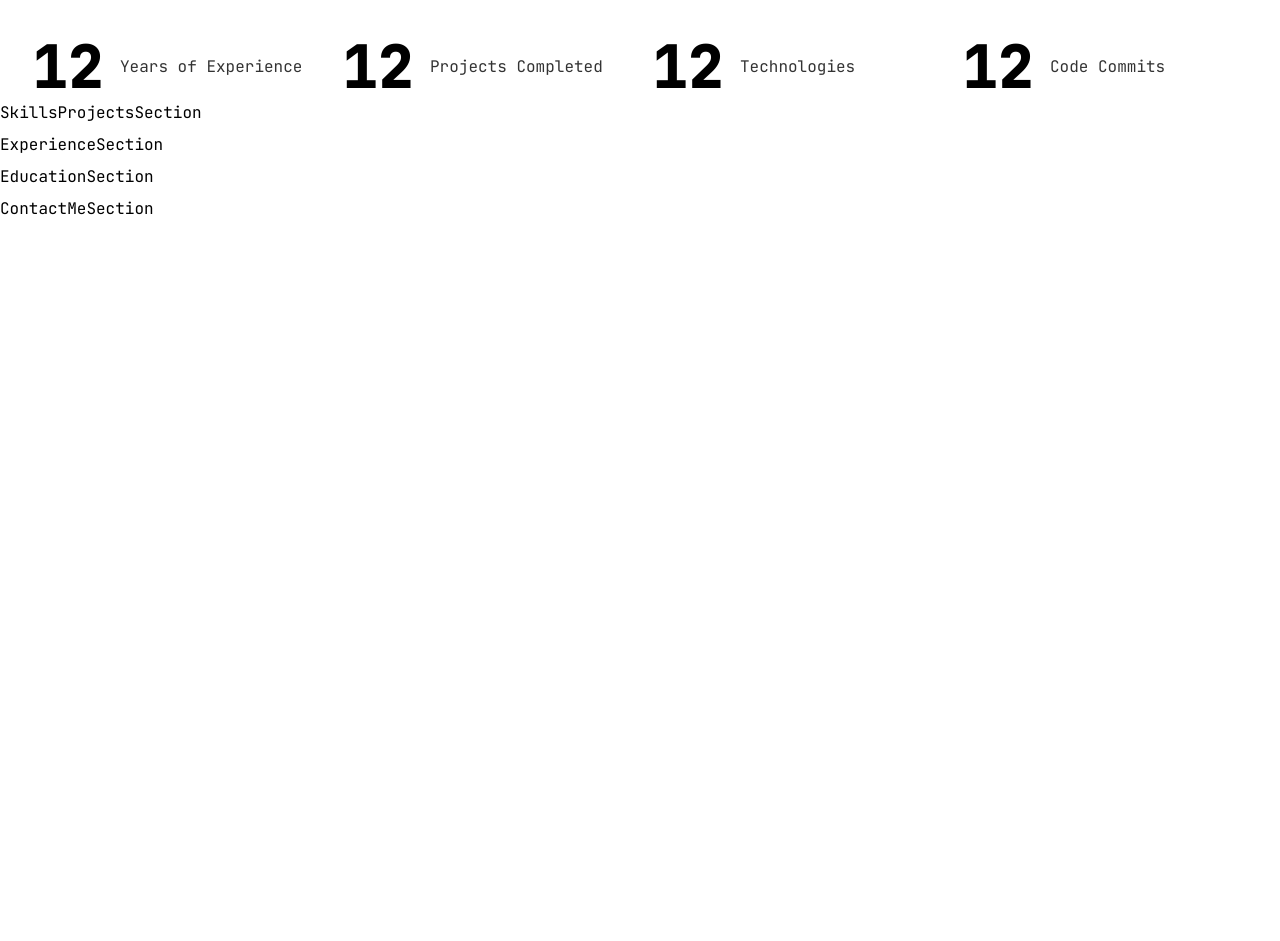
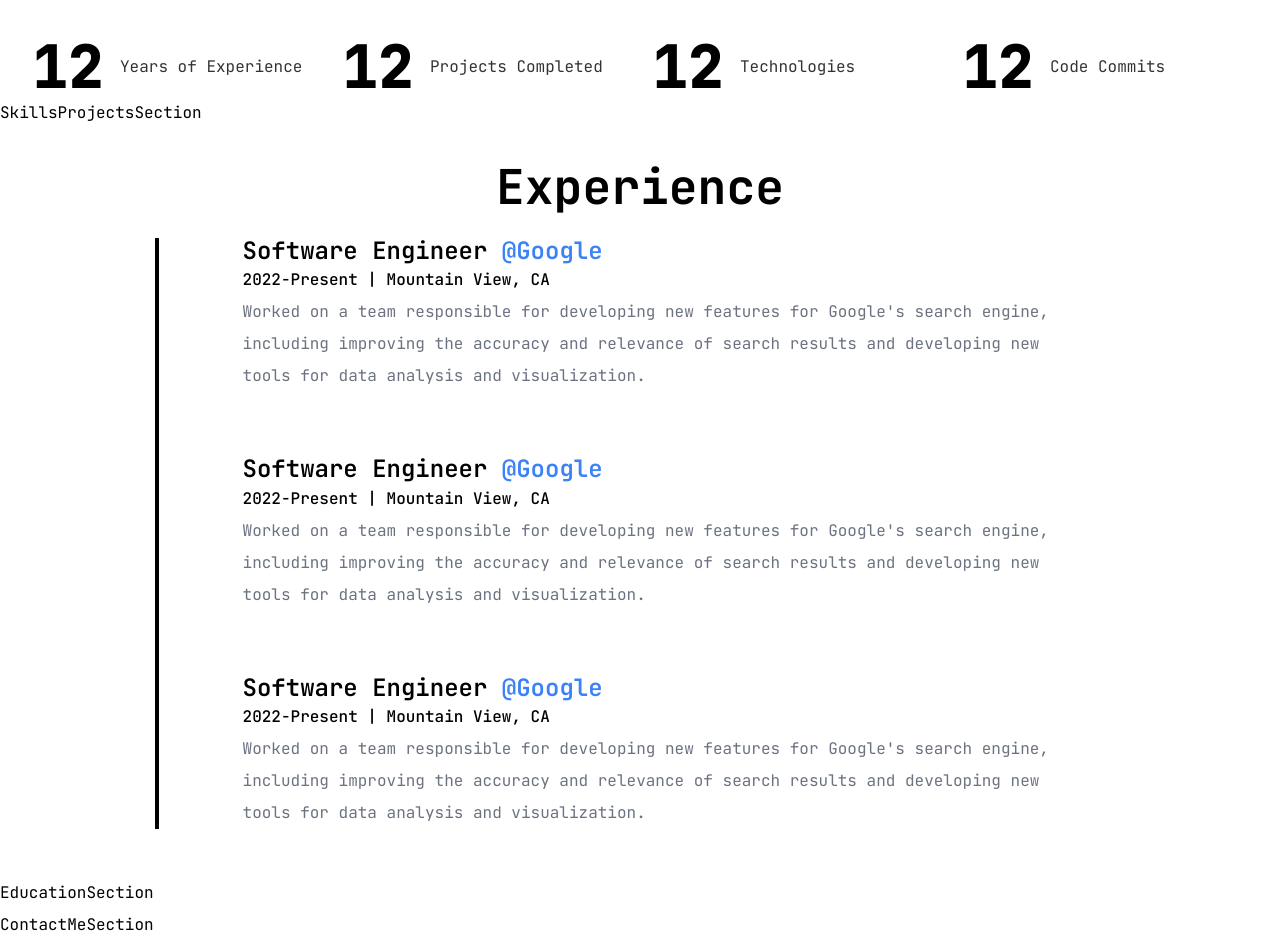
Before and after one commit to VictorVazquez512/my-portfolio, a Next.js app: page / in a window 1280 px wide. Shown: the part 660-1601 px from the top of the page. Before the commit the page ends 885 px from the top, so only its background shows below. Built offline with nearby package versions, Linux system fonts and the light colour scheme.

Commit message:
Adding the base for Experience Section

```diff
--- a/src/app/components/ExperienceSection.jsx
+++ b/src/app/components/ExperienceSection.jsx
@@ -1,7 +1,62 @@
 import React from "react";
 
+function Details({ position, company, time, address, work }) {
+  return (
+    <li className="my-8 first:mt-0 last:mb-0 w-[80%] mx-auto flex flex-col items-center justify-between">
+      <div>
+        <h3 className="h3 capitalize">
+          {position}&nbsp;
+          <span className="text-blue capitalize">@{company}</span>
+        </h3>
+        <span className="capitalize font-medium text-secondary">
+          {time} | {address}
+        </span>
+        <p className="text-paragraph">{work}</p>
+      </div>
+    </li>
+  );
+}
+
 function ExperienceSection() {
-  return <section id="experience">ExperienceSection</section>;
+  return (
+    <section className="h-full" id="experience">
+      <div className="container mx-auto h-full ">
+        <div className="lg:pt-8 lg:pb-12">
+          <h2 className="h2 font-bold text-secondary-75 mb-6 w-full text-center">
+            Experience
+          </h2>
+          <div className="w-[85%] mx-auto relative">
+            {/* Line */}
+            <div className="absolute left-8 top-0 w-[4px] h-full bg-secondary origin-top"></div>
+            {/* Details */}
+            <ul className="w-full flex flex-col items-start justify-between ml-4">
+              <Details
+                position="Software Engineer"
+                company="Google"
+                time="2022-Present"
+                address="Mountain View, CA"
+                work="Worked on a team responsible for developing new features for Google's search engine, including improving the accuracy and relevance of search results and developing new tools for data analysis and visualization."
+              />
+              <Details
+                position="Software Engineer"
+                company="Google"
+                time="2022-Present"
+                address="Mountain View, CA"
+                work="Worked on a team responsible for developing new features for Google's search engine, including improving the accuracy and relevance of search results and developing new tools for data analysis and visualization."
+              />
+              <Details
+                position="Software Engineer"
+                company="Google"
+                time="2022-Present"
+                address="Mountain View, CA"
+                work="Worked on a team responsible for developing new features for Google's search engine, including improving the accuracy and relevance of search results and developing new tools for data analysis and visualization."
+              />
+            </ul>
+          </div>
+        </div>
+      </div>
+    </section>
+  );
 }
 
 export default ExperienceSection;
```
